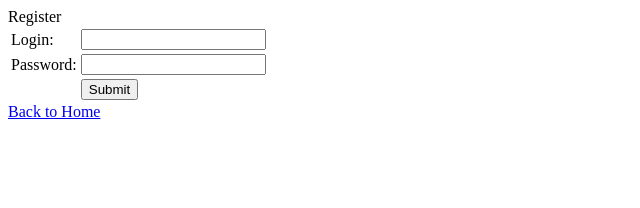
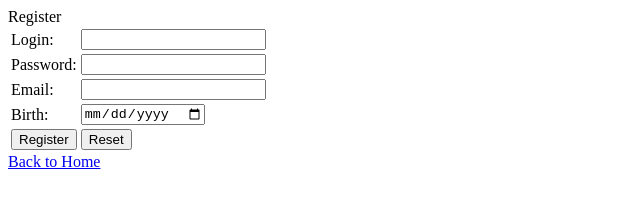
Before and after one commit to beViGO/web-page, a plain HTML site: page register.html in a window 1280 px wide. Shown: the whole page, without its empty margins (0-640 px from the left). Drawn offline with Linux system fonts and the light colour scheme.

Commit message:
Add some tags in register form

```diff
--- a/register.html
+++ b/register.html
@@ -13,7 +13,7 @@
 					Login:
 				</td>
 				<td>
-					<input type="text" name="reg-login">
+					<input type="text" required name="reg-login">
 				</td>
 			</tr>
 			<tr>
@@ -21,15 +21,31 @@
 					Password:
 				</td>
 				<td>
-					<input type="password" name="reg-password">
+					<input type="password" required min="5" name="reg-password">
 				</td>
 			</tr>
 			<tr>
 				<td>
-
+					Email:
 				</td>
 				<td>
-					<input type="submit" name="">
+					<input type="email" required name="reg-mail">
+				</td>
+			</tr>
+			<tr>
+				<td>
+					Birth:
+				</td>
+				<td>
+					<input type="date" required name="reg-mail">
+				</td>
+			</tr>
+			<tr>
+				<td>
+					<input type="submit" value="Register" name="">
+				</td>
+				<td>
+					<input type="reset" name="">
 				</td>
 			</tr>
 		</table>
```
